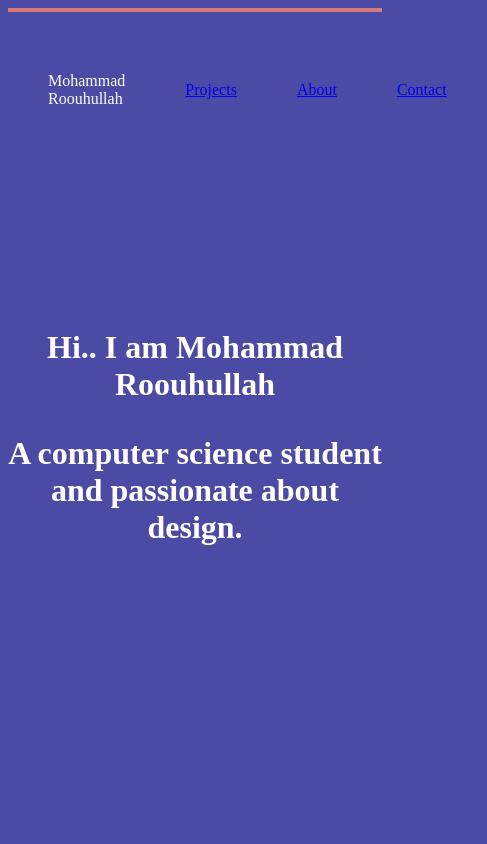
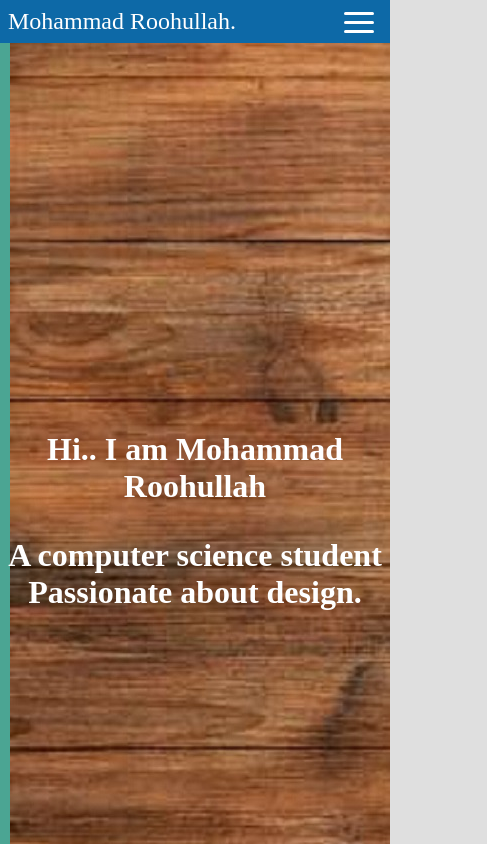
Before and after one commit to MR-514/MR-514.github.IO, a plain HTML site: page index.html in a window 390 px wide. Shown: the top 844 px of the page, 487 px wide, since content can reach past the window. Drawn offline with Linux system fonts and the light colour scheme.

Commit message:
initial commit

```diff
--- /dev/null
+++ b/app.css
@@ -0,0 +1,3 @@
+body{
+    background-color:blue;
+}
--- /dev/null
+++ b/background_styles.css
@@ -0,0 +1,10 @@
+
+@import url('https://fonts.googleapis.com/css?family=Raleway');
+
+* {
+    font-family:inherit;
+}
+
+html {
+    background-color: #DFDFDF;
+}
--- a/index.html
+++ b/index.html
@@ -3,62 +3,68 @@
 <head>
     <meta charset="UTF-8">
     <meta name="viewport" content="width=device-width, initial-scale=1.0">
-    <title>Mohammad's Portfolio</title>
-    <style>
-        div{border:2px solid rgb(216, 119, 119) ;}
-        body{color: white;
-            background-color: rgb(75, 75, 165);
-            background-position: 10px 10px;}
-        span{color: rgb(124, 255, 36);}
-        h3{ text-align: center;}
-        h1{ text-align: center;}
+    <link rel="stylesheet" href="background_styles.css">
+      <link rel="stylesheet" href="styles.css">
+      <script src="script.js" defer></script>
+    <style type="text/css">
+        body{
+            color:white;
+            background-image:url(wood.jpg);
+            background-color: rgb(75 165 147);
+            background-position: 10px 10px;
+            background-repeat: no-repeat;}
+            span{color: rgb(124, 255, 36);}
+        h1,h3{ text-align: center;}
         .mail{color: rgb(12, 211, 12);}
         ul{list-style-type: circle;}
     </style>
+
+    <title>Mohammad's Portfolio</title>
+
 </head>
 <body>
-    <table width="100%" align="left" cellpadding="20" cellspacing="20">
-    <div>
-    <tr>
-        <h2>
-        <td>
-            Mohammad Roouhullah
-        </td>
-        </h2>
-        <td>
-            <a href="#projects">Projects</a>
-        </td>
-        <td>
-           <a href="#about">About</a>
-        </td>
-        <td>
-           <a href="#contact"> Contact </a>
-        </td>
-    </tr>
-</table>
+    <nav class="navbar">
+        <div class="brand-title">Mohammad Roohullah.</div>
+        <a href="#" class="toggle-button">
+        <span class="bar"></span>
+        <span class="bar"></span>
+        <span class="bar"></span>
+    </a>
+        <div class="navbar-links">
+          <ul>
+            <li><a href="#projects">Projects</a></li>
+            <li> <a href="#about">About</a> </li>
+            <li> <a href="#contact"> Contact </a></li>
+          </ul>
+        </div>
+    </nav>
+<br/> <br/> <br/> <br/> <br/> <br/>
 <h1>
-    <br/> <br/> <br/> <br/> <br/> <br/> <br/> <br/>
-    Hi.. I am Mohammad Roouhullah<br/>
+    <br/> <br/> <br/> <br/> <br/> <br/> <br/>
+    Hi.. I am Mohammad Roohullah<br/>
     <p>
-        A computer science student and passionate about design.
+        A computer science student  <br/>Passionate about design.
     </p>
-    <br/> <br/> <br/> <br/> <br/> <br/> <br/> <br/>
+    <br/> <br/> <br/> <br/> <br/> <br/><br/> <br/> <br/><br/>
 </h1>
 </div>
 <hr/>
 <h3>
-   <p><a name="about"></a> About Me..</p>
+    <p><a name="about"></a> About Me..</p>
+    <img src="pahal.jpg" width="350" height="300"/>
+
 </h3>
-<img src="pahal.jpg" width="350" height="250"/>
+
 <ul>
     <li>
-        My mame is Mohammad Roouhullah.I'm a computer science student at Dr, Ambedkar Institute of Technology.
+        My mame is Mohammad Roohullah.I'm a computer science student at Dr, Ambedkar Institute of Technology.
      </li>
      <li>
          I was born and raised in <span>Kashmir</span>.<br/>
          I completed my schooling in Kashmir.
      </li>
 </ul>
+<br/><br/><br/><br/><br/><br/><br/><br/><br/><br/><br/><br/>
 <h3>
     <p><a name="projects"></a> My Projects</p>
 </h3>
--- /dev/null
+++ b/post.js
@@ -0,0 +1,6 @@
+const toggleButton = document.getElementsByClassName('toggle-button')[0]
+const navbarLinks = document.getElementsByClassName('navbar-links')[0]
+
+toggleButtton.addEventListner('click', () => {
+        navbarLinks.classList.toggle('active')
+    })
--- /dev/null
+++ b/script.js
@@ -0,0 +1,6 @@
+const toggleButton = document.getElementsByClassName('toggle-button')[0]
+const navbarLinks = document.getElementsByClassName('navbar-links')[0]
+
+toggleButton.addEventListener('click', () => {
+  navbarLinks.classList.toggle('active')
+})
--- /dev/null
+++ b/style.css
@@ -0,0 +1,81 @@
+*{
+    box-sizing: border-box;
+}
+body{
+    margin: 0;
+    padding: 0;
+}
+.navbar{
+    display: flex;
+    justify-content: space-between;
+    align-items: center;
+    background-color:#333;
+    color:white;
+}
+.brand-title{
+    font-size: 1.5rem;
+    margin: .5rem;
+}
+.navbar-links li{
+    margin: 0;
+    padding: 0;
+    display: flex;
+}
+.navbar-links li{
+    list-style: none;
+}
+.navbar-links li a {
+    text-decoration: none;
+    color: white;
+    padding: 1rem;
+    display: block;
+}
+.navbar-links li.hover{
+    background-color:#555;
+}
+.toggle-button{
+    position: absolute;
+    top: .75rem;
+    right: 1rem;
+    display: none;
+    flex-direction: column;
+    justify-content: space-between;
+    width: 30px;
+    height: 21px;
+
+}
+.toggle-button .bar {
+    height: 3px;
+    width: 100%;
+    background-color: white;
+    border-radius: 10px;
+
+
+}
+@media(max-width: 400px){
+    .toggle-button{
+        display: flex;
+    }
+    .navbar-links{
+        display: none;
+        width: 100%;
+
+    }
+    .navbar{
+        flex-direction: column;
+        align-items: fex-start;
+    }
+    .navbar-links ul{
+        width: 100%;
+        flex-direction: column;
+    }
+    .navbar-links li{
+        text-align: center;
+    }
+    .navbar-links li a {
+        padding: .5rem 1rem;
+    }
+    .navbar-links.active {
+        display: flex;
+    }
+}
--- /dev/null
+++ b/styles.css
@@ -0,0 +1,98 @@
+* {
+    box-sizing: border-box;
+}
+
+body {
+    margin: 0;
+    padding: 0;
+}
+
+.navbar {
+    display: flex;
+    position: relative;
+    justify-content: space-between;
+    align-items: center;
+    background-color: rgb(13, 105, 167);
+    color: white;
+}
+
+.brand-title {
+    font-size: 1.5rem;
+    margin: .5rem;
+}
+
+.navbar-links {
+    height: 100%;
+}
+
+.navbar-links ul {
+    display: flex;
+    margin: 0;
+    padding: 0;
+}
+
+.navbar-links li {
+    list-style: none;
+}
+
+.navbar-links li a {
+    display: block;
+    text-decoration: none;
+    color: white;
+    padding: 1rem;
+}
+
+.navbar-links li:hover {
+    background-color: rgb(131, 60, 60);
+}
+
+.toggle-button {
+    position: absolute;
+    top: .75rem;
+    right: 1rem;
+    display: none;
+    flex-direction: column;
+    justify-content: space-between;
+    width: 30px;
+    height: 21px;
+}
+
+.toggle-button .bar {
+    height: 3px;
+    width: 100%;
+    background-color: white;
+    border-radius: 10px;
+}
+
+@media (max-width: 600px) {
+    .navbar {
+        flex-direction: column;
+        align-items: flex-start;
+    }
+
+    .toggle-button {
+        display: flex;
+    }
+
+    .navbar-links {
+        display: none;
+        width: 100%;
+    }
+
+    .navbar-links ul {
+        width: 100%;
+        flex-direction: column;
+    }
+
+    .navbar-links ul li {
+        text-align: center;
+    }
+
+    .navbar-links ul li a {
+        padding: .5rem 1rem;
+    }
+
+    .navbar-links.active {
+        display: flex;
+    }
+}
```
Also changed, not shown: aa.jpg (added), aaa.jpg (added), aaaa.jpg (added), drive.jpg (added), pahal.jpg (added), snow.jpg (added), wood.jpg (added).
